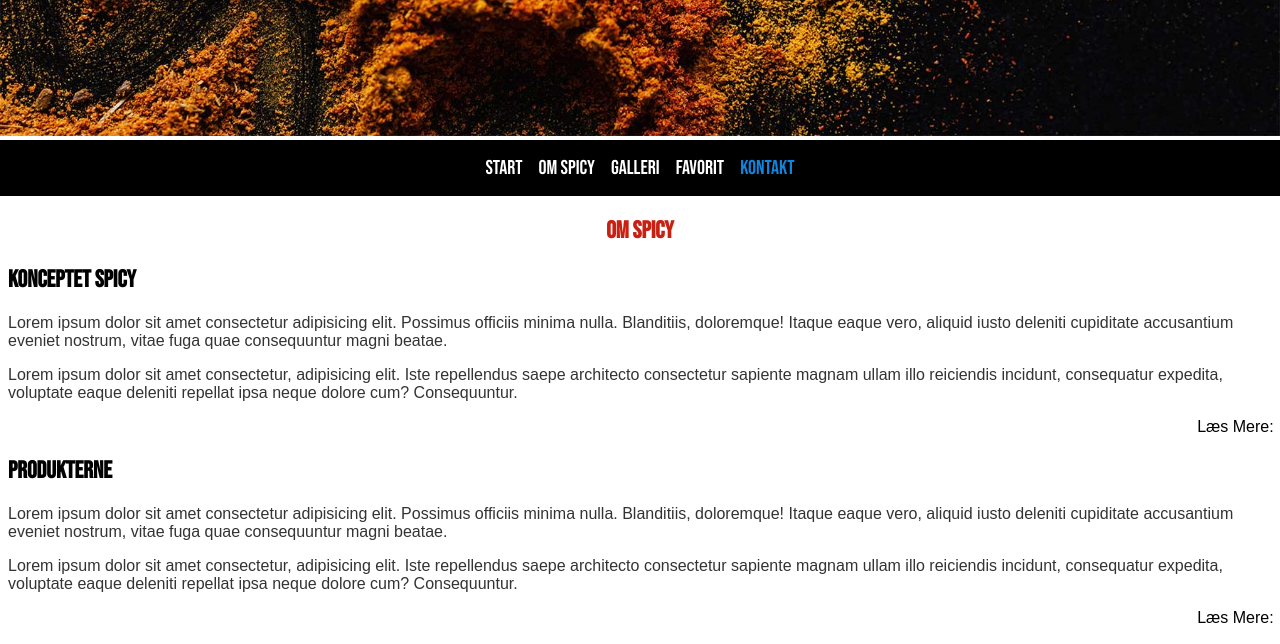
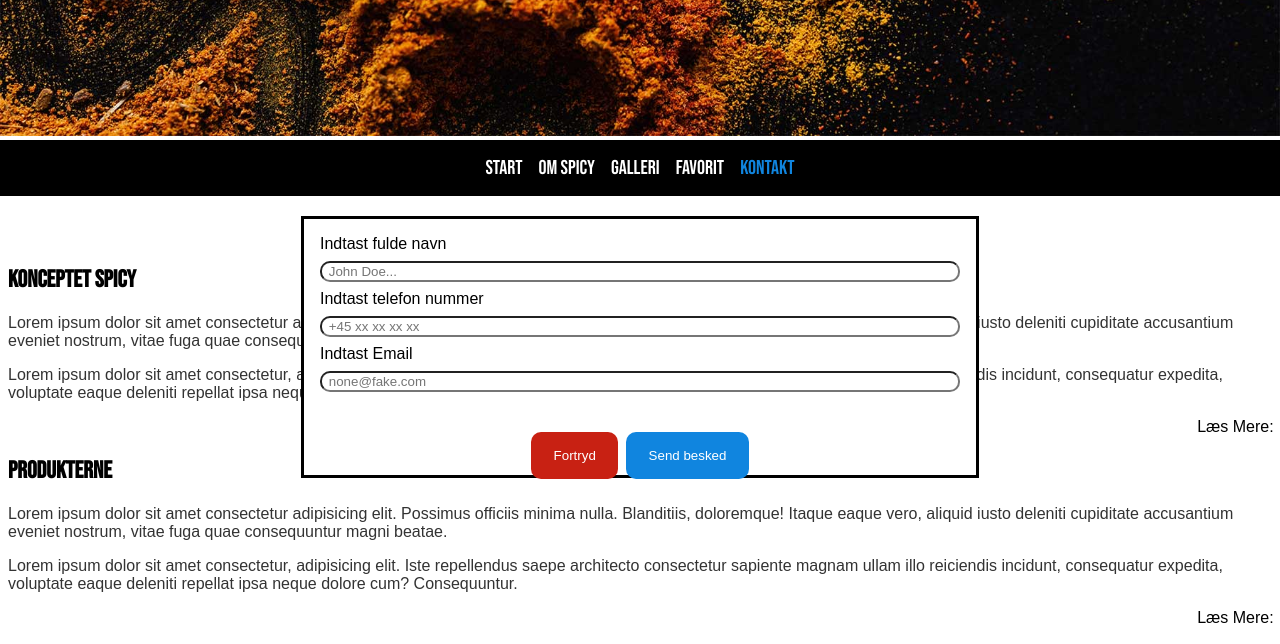
Before and after one commit to Chrstjan/GF2-Spicy-Opgave-Mobile-First, a plain HTML site: page index.html in a window 1280 px wide. Shown: the part 552-1196 px from the top of the page. Drawn offline with Linux system fonts and the light colour scheme; a web font is replaced by a local one.

Commit message:
Made the dialog form

```diff
--- a/Assets/css/main-content.css
+++ b/Assets/css/main-content.css
@@ -1,3 +1,47 @@
+#myDialog {
+    width: 50%;
+    height: 28%;
+    background-color: ;
+}
+
+dialog form {
+    display: flex;
+    flex-direction: column;
+    gap: 0.5rem;
+}
+
+form input {
+    border-radius: 10px;
+}
+
+form input::placeholder {
+    padding-left: 0.3rem;
+}
+
+form .form-btns {
+    display: flex;
+    justify-content: center;
+    align-items: center;
+    gap: 0.5rem;
+    padding-top: 2rem;
+}
+
+.form-btns input[type="reset"],
+.form-btns input[type="submit"] {
+    padding: 1rem 1.4rem;
+    color: #fff;
+    border: 0;
+    cursor: pointer;
+}
+
+.form-btns input[type="reset"] {
+    background: #c82113;
+}
+
+.form-btns input[type="submit"] {
+    background: #1085df;
+}
+
 h1, h2 {
     font-family: "Bebas Neue";
 }
@@ -71,6 +115,11 @@ p {
 /* Media Queries */
 /* Desktop Version */
 @media (min-width: 1300px) {
+
+    #myDialog {
+        margin-top: 2rem;
+    }
+
     .about-spicy {
         display: flex;
         flex-direction: column;
--- a/index.html
+++ b/index.html
@@ -30,6 +30,21 @@
             </nav>
         </header>
         <main>
+            <dialog id="myDialog" open>
+                <form method="dialog" action="index.html">
+                    <label for="fName">Indtast fulde navn</label>
+                    <input type="text" name="fName" placeholder="John Doe..." required>
+                    <label for="telNumber">Indtast telefon nummer</label>
+                    <input type="tel" name="telNumber" placeholder="+45 xx xx xx xx" required>
+                    <label for="email">Indtast Email</label>
+                    <input type="email" name="email" placeholder="none@fake.com" required>
+
+                    <span class="form-btns">
+                        <input type="reset" value="Fortryd">
+                        <input type="submit" value="Send besked">
+                    </span>
+                </form>
+            </dialog>
             <section class="about-spicy">
                 <header class="about-header"><h1>Om Spicy</h1></header>
                 <!--Article One-->
```
